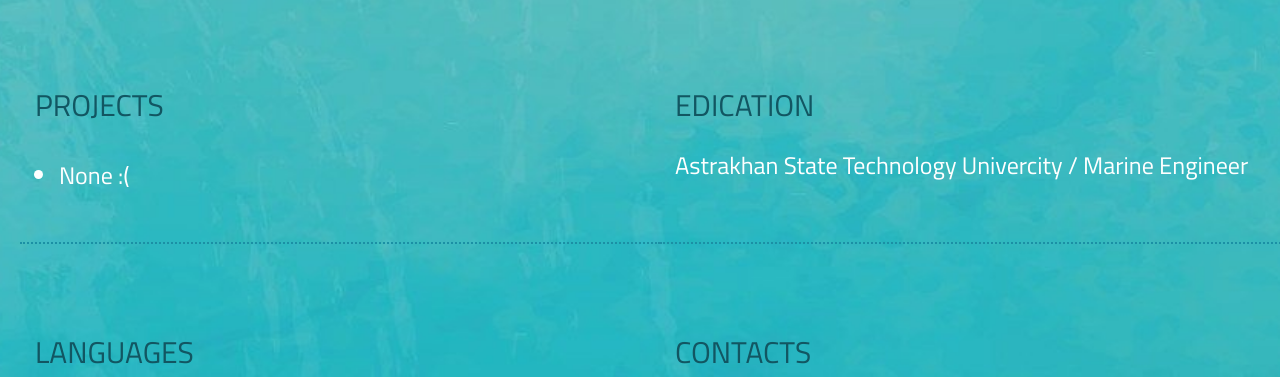
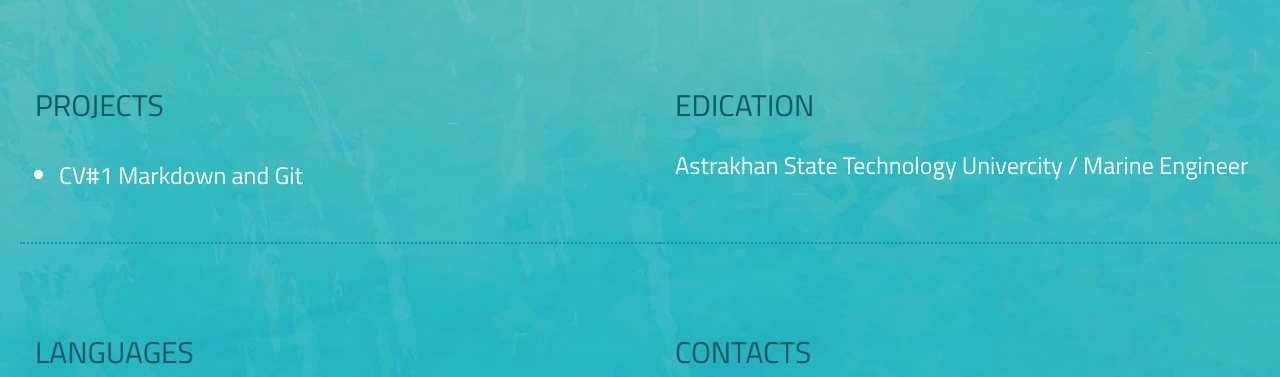
Before and after one commit to russlandy/rsschool-cv, a plain HTML site: page index.html in a window 1280 px wide. Shown: the part 1205-1582 px from the top of the page. Drawn offline with Linux system fonts and the light colour scheme.

Commit message:
fix: update index

```diff
--- a/index.html
+++ b/index.html
@@ -82,7 +82,7 @@ return a * b
                 <section class="section" id="projects">
                     <h2 class="section-title">Projects</h2>
                     <ul class="list">
-                        <li class="list-item">None :(</li>
+                        <li class="list-item">CV#1 Markdown and Git</li>
                     </ul>
                 </section>
 
```
